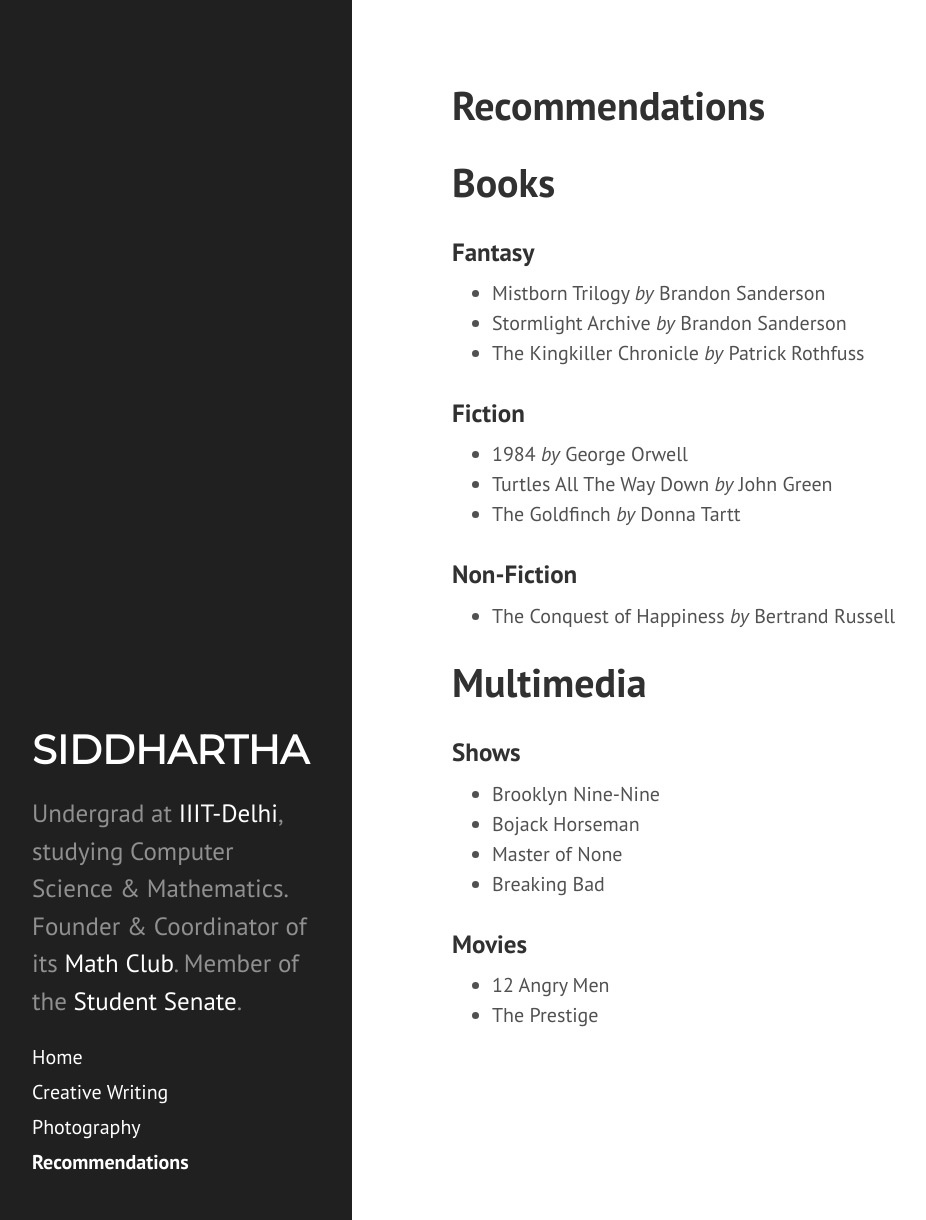
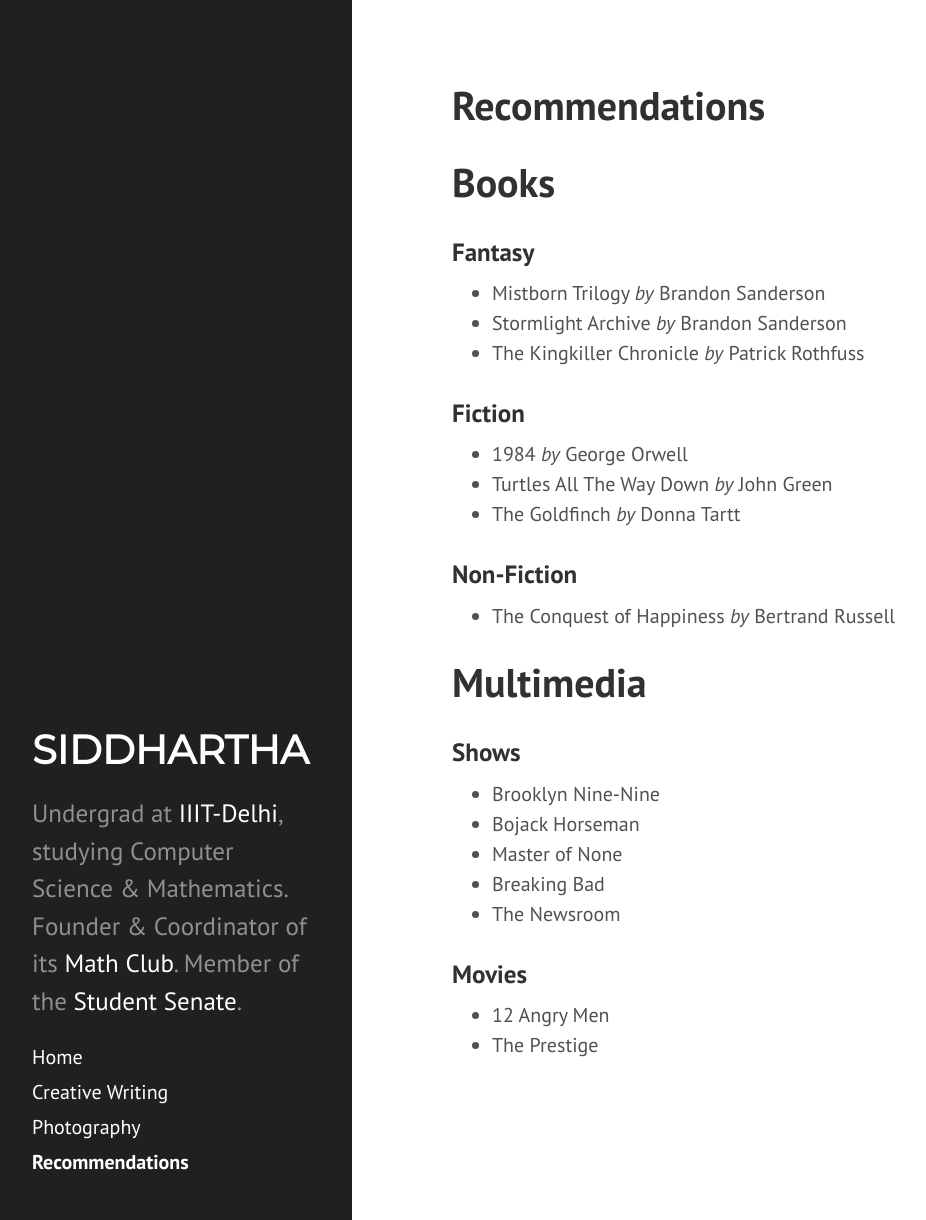
Before and after one commit to siddjai/siddjai.github.io, a Jekyll site: the page built from rec.md, in a window 1280 px wide and 1220 px high. Shown: the whole window, without its empty margins (8-934 px from the left). Built offline with Jekyll 4.4.1, drawn with Linux system fonts in a browser that asks for light colours; nearby versions of some CDN libraries.

Commit message:
Update rec.md

```diff
--- a/rec.md
+++ b/rec.md
@@ -29,6 +29,7 @@
 - Bojack Horseman
 - Master of None
 - Breaking Bad
+- The Newsroom
 
 ### Movies
 
```
